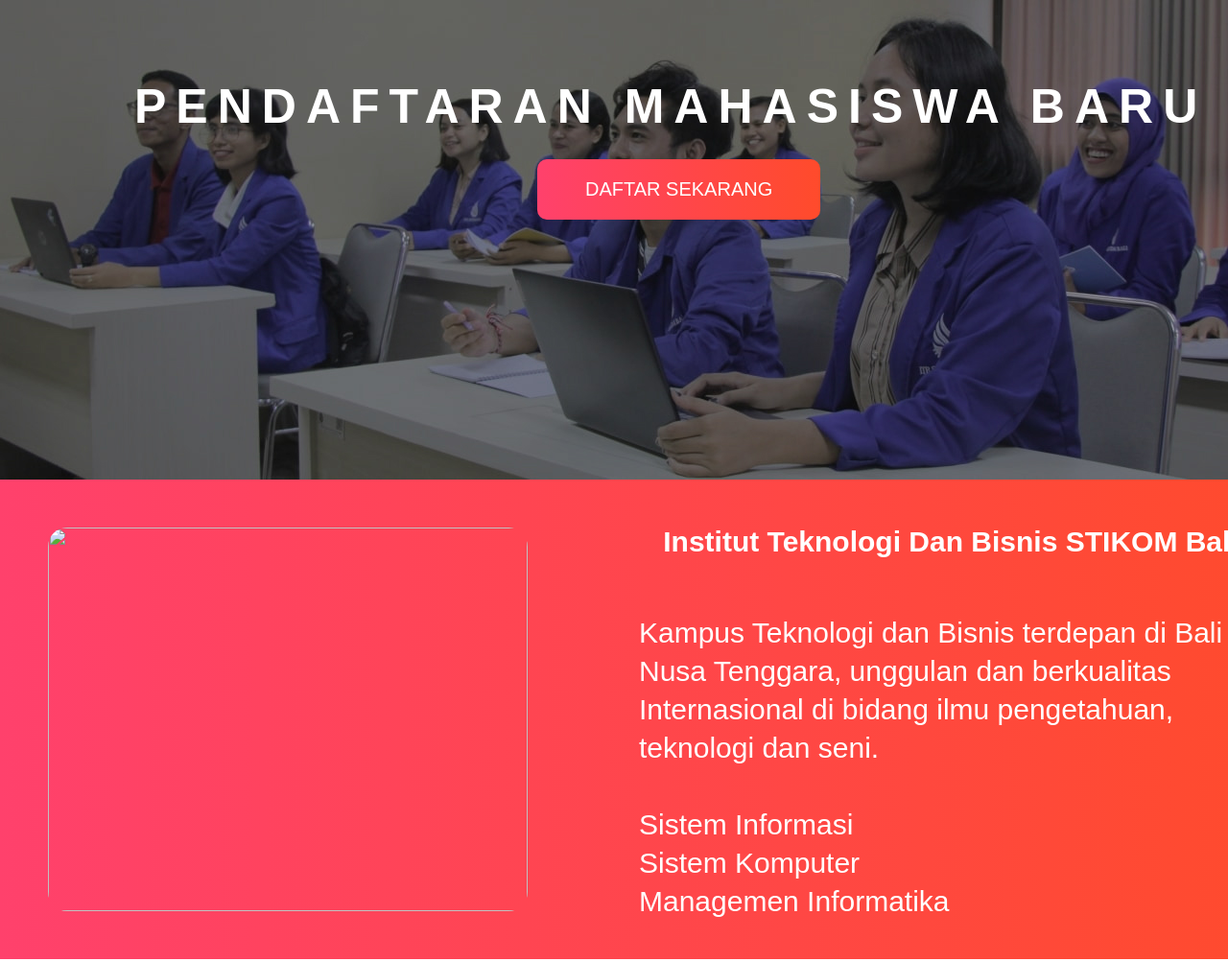
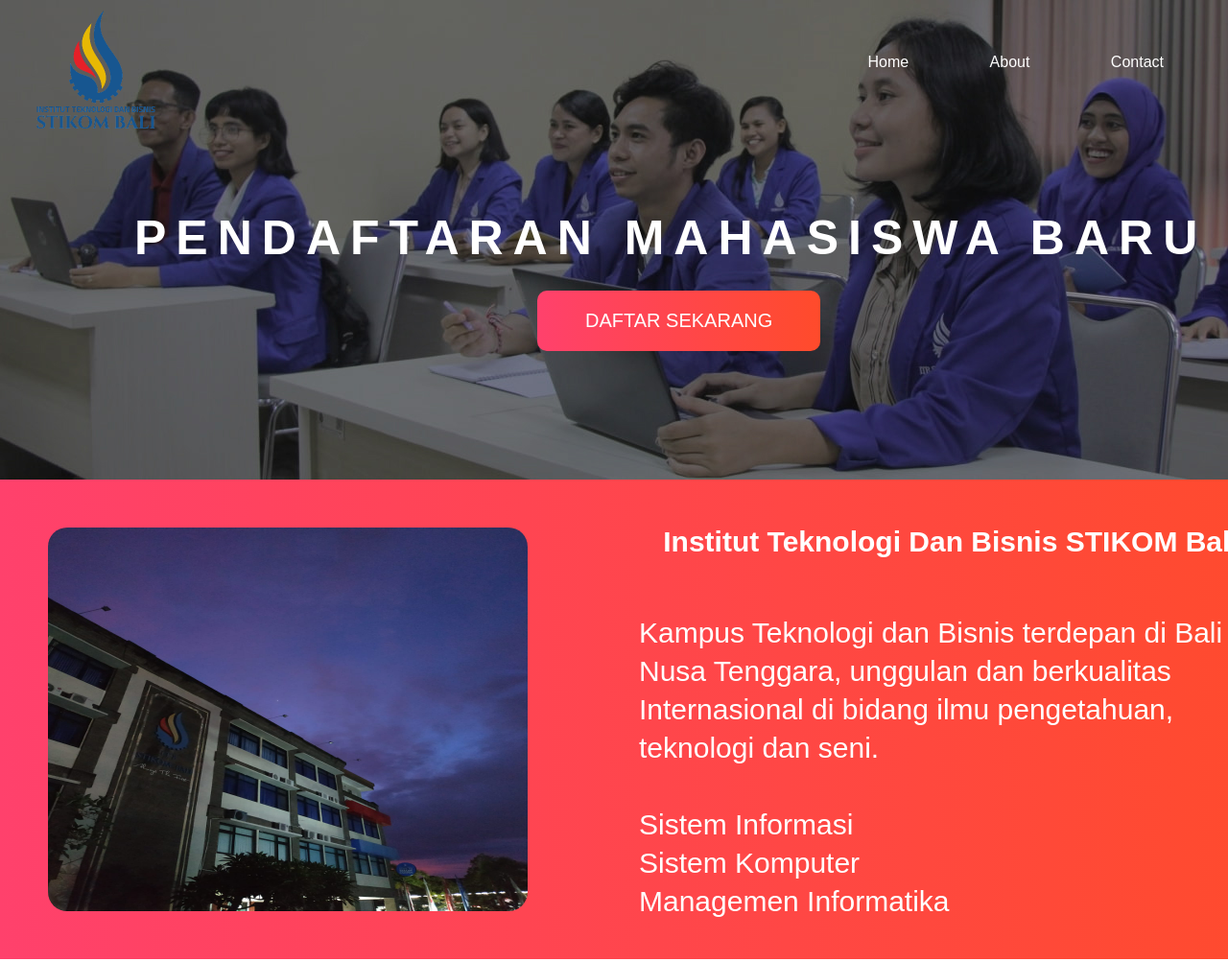
Before and after one commit to testonlineweb/PerWebBD203, a plain HTML site: page index.html in a window 1280 px wide. Shown: the top 1003 px of the page at 96% size. Drawn offline with nearby package versions, Linux system fonts and the light colour scheme.

Commit message:
Add files via upload

```diff
--- a/index.html
+++ b/index.html
@@ -6,7 +6,7 @@
     <meta name="viewport" content="width=device-width, initial-scale=1.0">
     <title>STIKOM BALI</title>
     <link rel="stylesheet" href="css/style2.css">
-    <link rel="icon" href="../uas_ardi/img/Logo Stikom Bali.png">
+    <link rel="icon" href="img/Logo Stikom Bali.png">
     <script src="https://cdnjs.cloudflare.com/ajax/libs/jquery/3.6.0/jquery.min.js" integrity="sha512-894YE6QWD5I59HgZOGReFYm4dnWc1Qt5NtvYSaNcOP+u1T9qYdvdihz0PPSiiqn/+/3e7Jo4EaG7TubfWGUrMQ==" crossorigin="anonymous" referrerpolicy="no-referrer"></script>
 </head>
 <body>
@@ -14,7 +14,7 @@
 
         <div class="header">
             <ul class="menu" >
-                <img class="logo-stikom" src="../uas_ardi/img/Logo Stikom Bali.png" alt="">
+                <img class="logo-stikom" src="img/Logo Stikom Bali.png" alt="">
                 <li class="list-menu" ><a href="">Home</a></li>
                 <li class="list-menu" ><a href="#about">About</a></li>
                 <li class="list-menu" ><a href="#contact">Contact</a></li>
@@ -24,7 +24,7 @@
         </div>
 
         <div class="banner-1" id="about" >
-            <img class="side-logo" src="/uas_ardi/img/stikom-.jpeg" alt="">
+            <img class="side-logo" src="img/stikom-.jpeg" alt="">
             <div class="tentang">
                 <h1 class="tittle-stikom" >Institut Teknologi Dan Bisnis STIKOM Bali</h1>
                 <h1 class="sub-stikom" >Kampus Teknologi dan Bisnis terdepan di Bali dan Nusa Tenggara, unggulan dan berkualitas Internasional di bidang ilmu pengetahuan, teknologi dan seni.<br><br>
```
